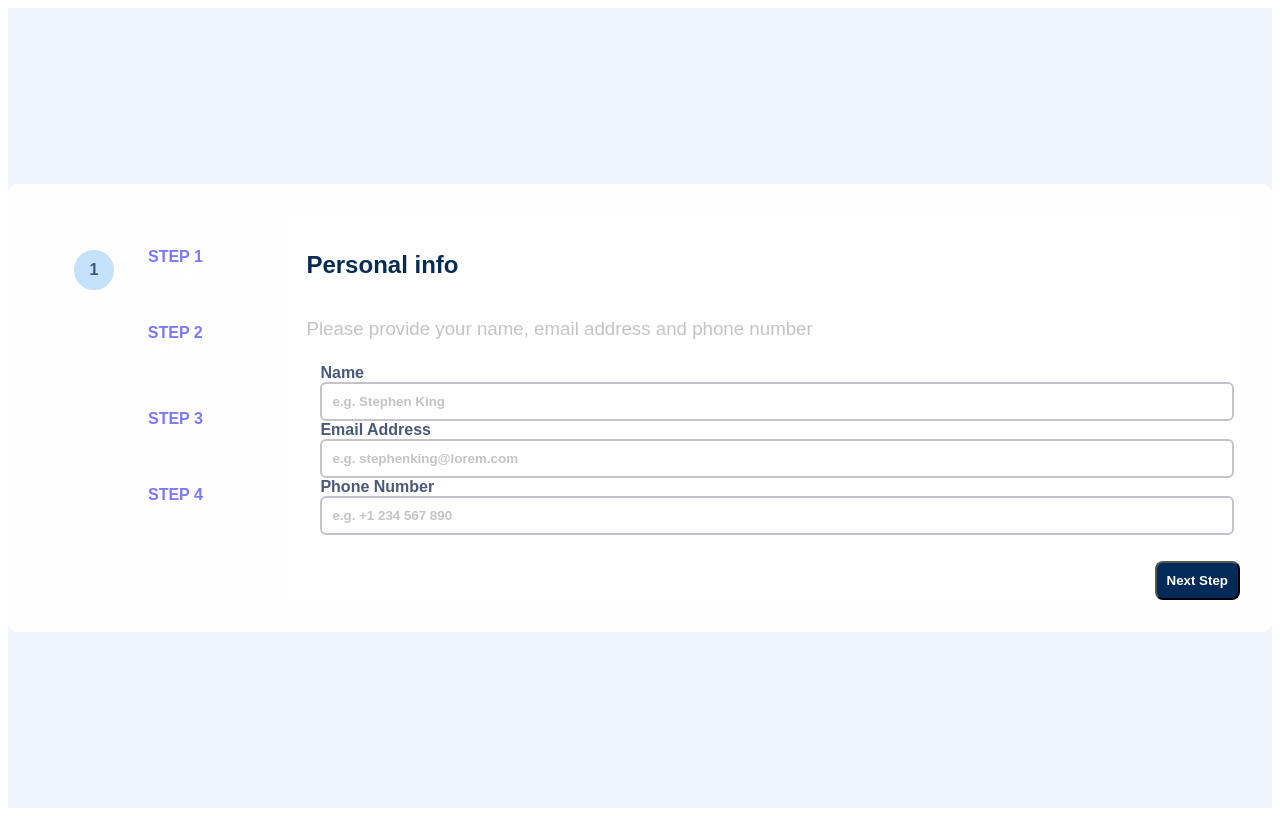
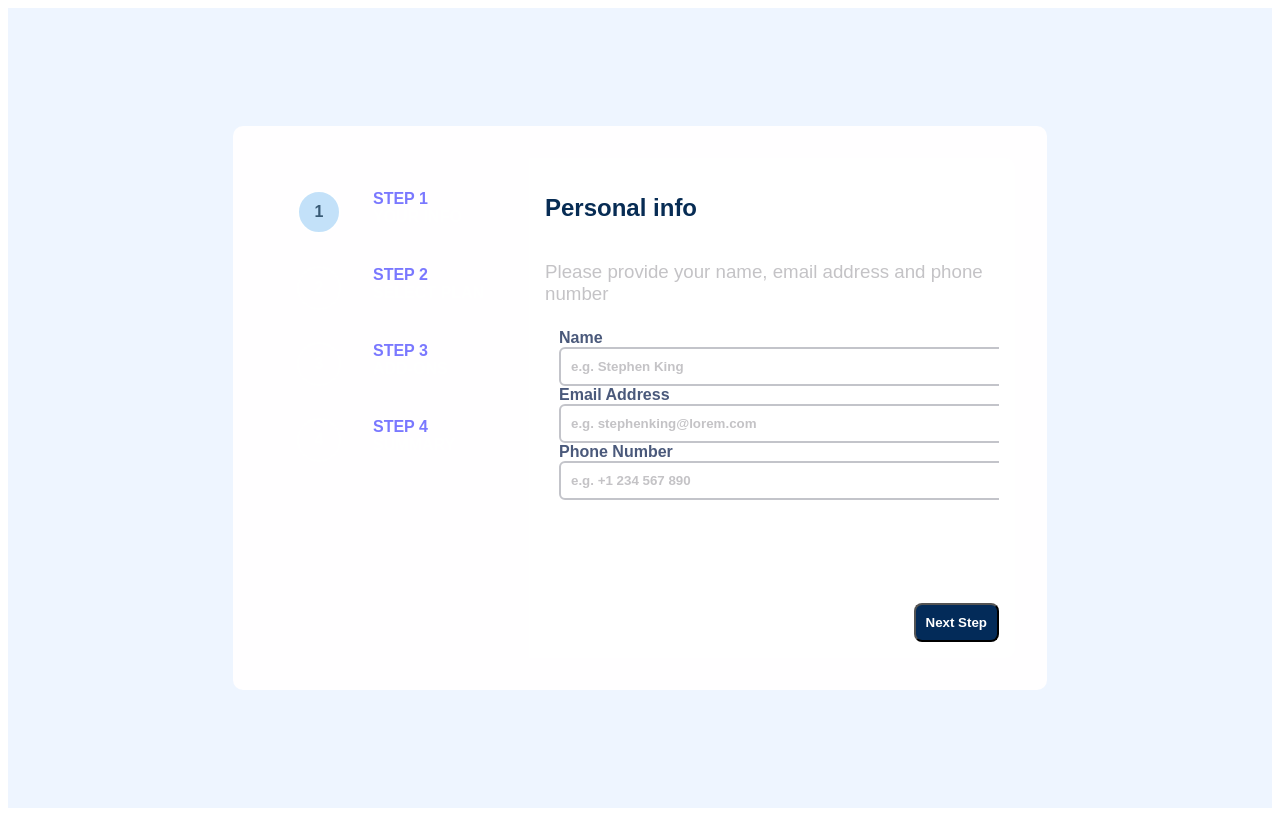
Before and after one commit to winterbarry/multi-form, a website built with webpack: page src/template.html in a window 1280 px wide. Built offline with nearby package versions, Linux system fonts and the light colour scheme; files whose address does not match are found by name.

Commit message:
added sizing rules for all containers

```diff
--- a/src/style.css
+++ b/src/style.css
@@ -18,6 +18,12 @@
   background-color: #fffeff;
   padding: 2rem;
   border-radius: 10px;
+
+  width: 750px;
+  height: 500px;
+  display: flex;
+
+  overflow: hidden;
 }
 
 .layout {
@@ -34,10 +40,11 @@
   background-position: center;
   background-repeat: no-repeat;
 
-  border-top-left-radius: 10px;
-  border-bottom-left-radius: 10px;
+  border-radius: 10px;
 
   padding: 2rem;
+
+  width: 200px;
 }
 
 /* Individual Step Styles */
@@ -99,14 +106,14 @@
 
   display: flex;
   flex-direction: column;
+  flex: 1;
+
+  padding: 1rem;
 }
 
 .form-content {
-  padding: 1rem;
-
   flex: 1;
-  min-width: 0;
-  overflow: auto;
+  overflow-y: auto;
 }
 
 /* headings */
@@ -416,11 +423,9 @@ form[data-step="2"] {
 ========================= */
 
 nav {
-  display: flex;
   width: 100%;
   flex-shrink: 0;
   justify-content: space-between;
-  /* padding: 2rem; */
 }
 
 /* buttons */
```
